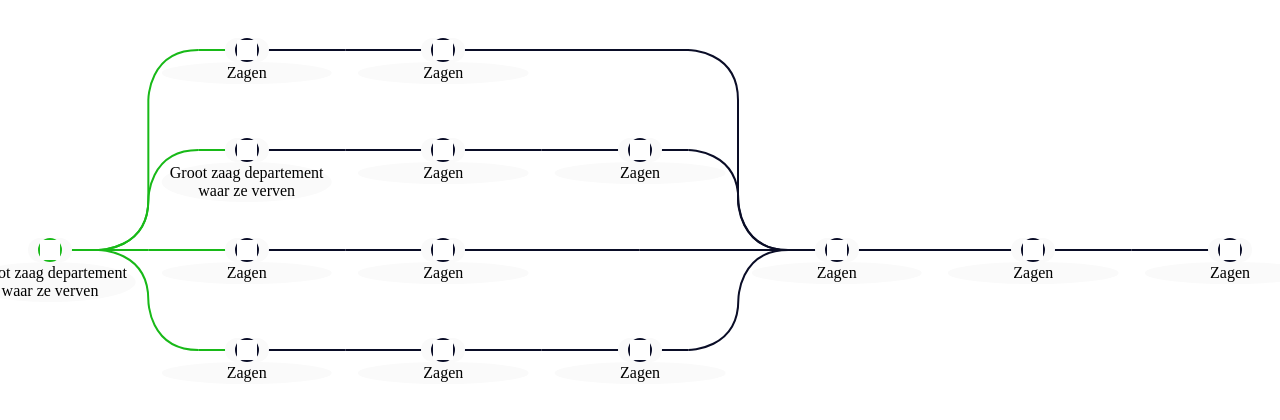
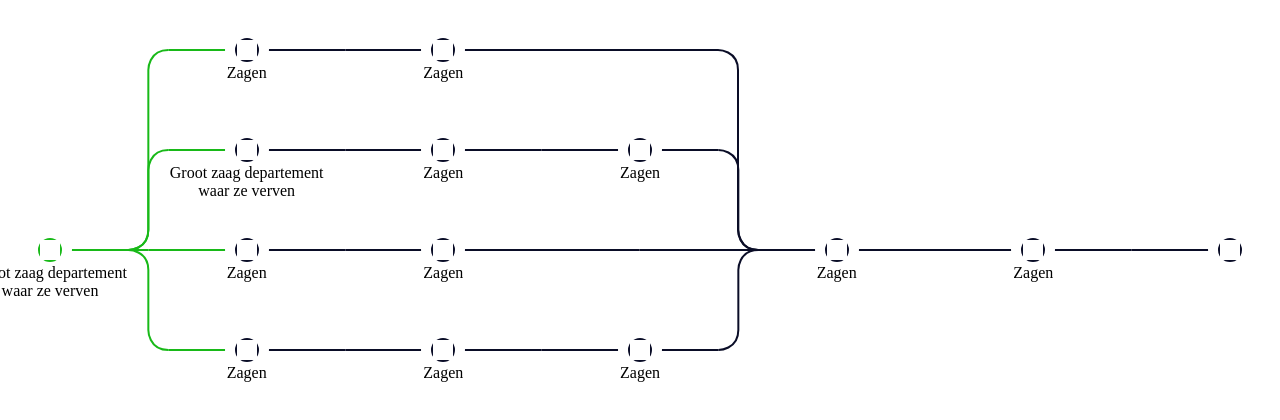
Before and after one commit to Mustry-Solutions/ignition-branching-module, a React (Create React App) app: page / in a window 1280 px wide. Shown: the top 420 px of the page. Built offline with nearby package versions, Linux system fonts and the light colour scheme; grey boxes are pictures that could not be loaded.

Commit message:
rename + less required fields + small components now hooks

```diff
--- a/src/App.tsx
+++ b/src/App.tsx
@@ -1,5 +1,5 @@
 import React from 'react';
-import { Tree } from './client/Tree';
+import { BranchingComponent } from './client/BranchingComponent';
 import './App.css';
 import './css/devcss.css'
 import './css/main.css';
@@ -26,8 +26,7 @@ const DATA: InputType[] = [
     "nextId": [
       2
     ],
-    "category": "1",
-    "fill": true
+    "category": "1"
   },
   {
     "color": "#0A0D27",
@@ -36,8 +35,7 @@ const DATA: InputType[] = [
     "nextId": [
       3
     ],
-    "category": "1",
-    "fill": false
+    "category": "1"
   },
   {
     "color": "#0A0D27",
@@ -151,9 +149,7 @@ const DATA: InputType[] = [
   },
   {
     "color": "#0A0D27",
-    "name": "Zagen",
     "id": 11,
-    "nextId": [],
     "category": "0",
     "fill": false
   }
@@ -162,7 +158,7 @@ const DATA: InputType[] = [
 function App() {
   return (
     <div className="App">
-      <Tree data={DATA} rootId={0} minXOffset={100} yOffset={100} curveSize={50} lineWidth={2} backgroundColor={'#fafafa'} nodeSize={20} />
+      <BranchingComponent data={DATA} rootId={0} minXOffset={100} yOffset={100} curveSize={20} />
     </div>
   );
 }
--- a/src/client/Tree.tsx
+++ b/src/client/BranchingComponent.tsx
@@ -1,6 +1,6 @@
 import * as React from 'react';
-import { Connection } from './Connection';
-import { NodeElement } from './Node';
+import Connection from './Connection';
+import NodeElement from './Node';
 import { BuildTree, InputType, NodeDict, Position, TreeNode } from './types';
 
 interface TreeProps {
@@ -8,10 +8,10 @@ interface TreeProps {
     rootId: number;
     minXOffset: number;
     yOffset: number;
-    curveSize: number;
-    lineWidth: number;
-    backgroundColor: string;
-    nodeSize: number;
+    curveSize?: number;
+    lineWidth?: number;
+    backgroundColor?: string;
+    nodeSize?: number;
 }
 
 interface NodeState {
@@ -21,7 +21,7 @@ interface NodeState {
     innerElements: JSX.Element[];
 }
 
-export class Tree extends React.Component<TreeProps, NodeState> {
+export class BranchingComponent extends React.Component<TreeProps, NodeState> {
     elementRef: React.RefObject<any>;
     constructor(props: TreeProps) {
         super(props);
@@ -71,7 +71,7 @@ export class Tree extends React.Component<TreeProps, NodeState> {
                 id: node.id,
                 name: node.name,
                 color: node.color,
-                children: node.nextId,
+                children: node.nextId ? node.nextId : [],
                 category: node.category,
                 fill: node.fill
             }, obj
@@ -150,7 +150,7 @@ export class Tree extends React.Component<TreeProps, NodeState> {
         return [result, maxX];
     }
 
-    displayTree(nodeTree: BuildTree, xOffset: number, yOffset: number, curveSize: number): [JSX.Element[], number] {
+    displayTree(nodeTree: BuildTree, xOffset: number, yOffset: number, curveSize: number | undefined): [JSX.Element[], number] {
         let result: JSX.Element[] = [];
         let minY: number = 0;
 
--- a/src/client/Connection.tsx
+++ b/src/client/Connection.tsx
@@ -4,47 +4,54 @@ import { Position } from './types';
 interface ConnectionProps {
     from: Position;
     to: Position;
-    curveSize: number;
-    color: string;
-    lineWidth: number;
-    padding: number;
+    curveSize?: number;
+    color?: string;
+    lineWidth?: number;
+    padding?: number;
 }
 
-export class Connection extends React.Component<ConnectionProps, {}> {
-    render() {
-        const margin: number = this.props.padding / 2;
-        const curveStep: number = this.props.from.y === this.props.to.y ? 0 : this.props.curveSize;
+const Connection = ({
+    from,
+    to,
+    curveSize = 0,
+    color = '#000000',
+    lineWidth = 2,
+    padding = 10
+}: ConnectionProps) => {
+    const margin: number = padding / 2;
+    const curveStep: number = from.y === to.y ? 0 : curveSize;
 
-        const step0: Position = {x: margin, y: this.props.from.y < this.props.to.y ? margin : this.props.from.y - this.props.to.y + margin};
-        const step1: Position = {x: step0.x + (this.props.to.x - this.props.from.x) / 2 - curveStep, y: step0.y};
-        const step2: Position = {x: step1.x + curveStep, y: this.props.from.y < this.props.to.y ? step1.y + curveStep : step1.y - curveStep};
-        const step3: Position = {x: step2.x, y: this.props.from.y < this.props.to.y ? this.props.to.y - this.props.from.y + margin - curveStep : margin + curveStep};
-        const step4: Position = {x: step3.x + curveStep, y: this.props.from.y < this.props.to.y ? step3.y + curveStep : step3.y - curveStep};
-        const step5: Position = {x: this.props.to.x - this.props.from.x + margin, y: step4.y};
+    const step0: Position = {x: margin, y: from.y < to.y ? margin : from.y - to.y + margin};
+    const step1: Position = {x: step0.x + (to.x - from.x) / 2 - curveStep, y: step0.y};
+    const step2: Position = {x: step1.x + curveStep, y: from.y < to.y ? step1.y + curveStep : step1.y - curveStep};
+    const step3: Position = {x: step2.x, y: from.y < to.y ? to.y - from.y + margin - curveStep : margin + curveStep};
+    const step4: Position = {x: step3.x + curveStep, y: from.y < to.y ? step3.y + curveStep : step3.y - curveStep};
+    const step5: Position = {x: to.x - from.x + margin, y: step4.y};
 
     return (
         <svg className='nodePath' style={{
-                    left: this.props.from.x - margin,
-                    top: this.props.from.y < this.props.to.y ? this.props.from.y - margin : this.props.to.y - margin,
-                    width: this.props.to.x - this.props.from.x + this.props.padding,
-                    height: Math.abs(this.props.from.y - this.props.to.y) + this.props.padding
+                left: from.x - margin,
+                top: from.y < to.y ? from.y - margin : to.y - margin,
+                width: to.x - from.x + padding,
+                height: Math.abs(from.y - to.y) + padding
                 }}>
             <path d={
                 `M ${step0.x} ${step0.y} L ${step1.x} ${step1.y}`
-                    } stroke={this.props.color} strokeWidth={this.props.lineWidth} fill='none' />
+                } stroke={color} strokeWidth={lineWidth} fill='none' />
             <path d={
                 `M ${step1.x} ${step1.y} C ${step1.x} ${step1.y} ${step2.x} ${step1.y} ${step2.x} ${step2.y}`
-                    } stroke={this.props.color} strokeWidth={this.props.lineWidth} fill='none' />
+                } stroke={color} strokeWidth={lineWidth} fill='none' />
             <path d={
                 `M ${step2.x} ${step2.y} L ${step3.x} ${step3.y}
-                    `} stroke={this.props.color} strokeWidth={this.props.lineWidth} fill='none' />
+                `} stroke={color} strokeWidth={lineWidth} fill='none' />
             <path d={
                 `M ${step3.x} ${step3.y} C ${step3.x} ${step3.y} ${step3.x} ${step4.y} ${step4.x} ${step4.y}
-                    `} stroke={this.props.color} strokeWidth={this.props.lineWidth} fill='none' />
+                `} stroke={color} strokeWidth={lineWidth} fill='none' />
             <path d={
                 `M ${step4.x} ${step4.y} L ${step5.x} ${step5.y}`
-                    } stroke={this.props.color} strokeWidth={this.props.lineWidth} fill='none' />
+                } stroke={color} strokeWidth={lineWidth} fill='none' />
         </svg>
     );
 }
-}
+
+export default Connection;
--- a/src/client/Node.tsx
+++ b/src/client/Node.tsx
@@ -2,41 +2,52 @@ import * as React from 'react';
 import Icon from './Icon';
 
 interface NodeProps {
-    icon: string;
-    iconColor: string;
-    name: string;
+    icon?: string;
+    iconColor?: string;
+    name?: string;
     x: number;
     y: number;
-    color: string;
-    backgroundColor: string;
-    fill: boolean;
-    size: number;
+    color?: string;
+    backgroundColor?: string;
+    fill?: boolean;
+    size?: number;
     textSpace: number;
 }
 
-export class NodeElement extends React.Component<NodeProps, {}> {
-    render() {
+const NodeElement = ({
+    icon,
+    iconColor = '#ffffff',
+    name = '',
+    x,
+    y,
+    color = '#000000',
+    backgroundColor = '#ffffff',
+    fill = true,
+    size = 20,
+    textSpace
+}: NodeProps) => {
     return (
-            <div className='nodeWrapper' style={{left: this.props.x, top: this.props.y}}>
-                <div className='node' style={{backgroundColor: this.props.backgroundColor}}>
+        <div className='nodeWrapper' style={{left: x, top: y}}>
+            <div className='node' style={{backgroundColor: backgroundColor}}>
             <div className='iconWrapper' style={{
-                        borderColor: this.props.color,
-                        backgroundColor: this.props.fill ? this.props.color : this.props.backgroundColor,
-                        width: this.props.size,
-                        height: this.props.size
+                    borderColor: color,
+                    backgroundColor: fill ? color : backgroundColor,
+                    width: size,
+                    height: size
                 }}>
-                        <Icon path={this.props.icon} color={this.props.iconColor} />
+                    {
+                        icon && <Icon path={icon} color={iconColor} />
+                    }
                 </div>
 
                 <p className='name' style={{
-                        backgroundColor: this.props.backgroundColor,
-                        width: this.props.textSpace
+                    width: textSpace
                 }}>
-                        {this.props.name}
+                    {name}
                 </p>
             </div>
         </div>
-
     );
 }
-}
+
+export default NodeElement;
--- a/src/css/main.css
+++ b/src/css/main.css
@@ -68,7 +68,6 @@
     text-align: center;
 
     padding: 2px;
-    border-radius: 50%;
     position: absolute;
 
     left: 50%;
```
Also changed, not shown: src/client/types.ts (+8 -8 lines). Lines whose indentation alone changed are shown as unchanged.
